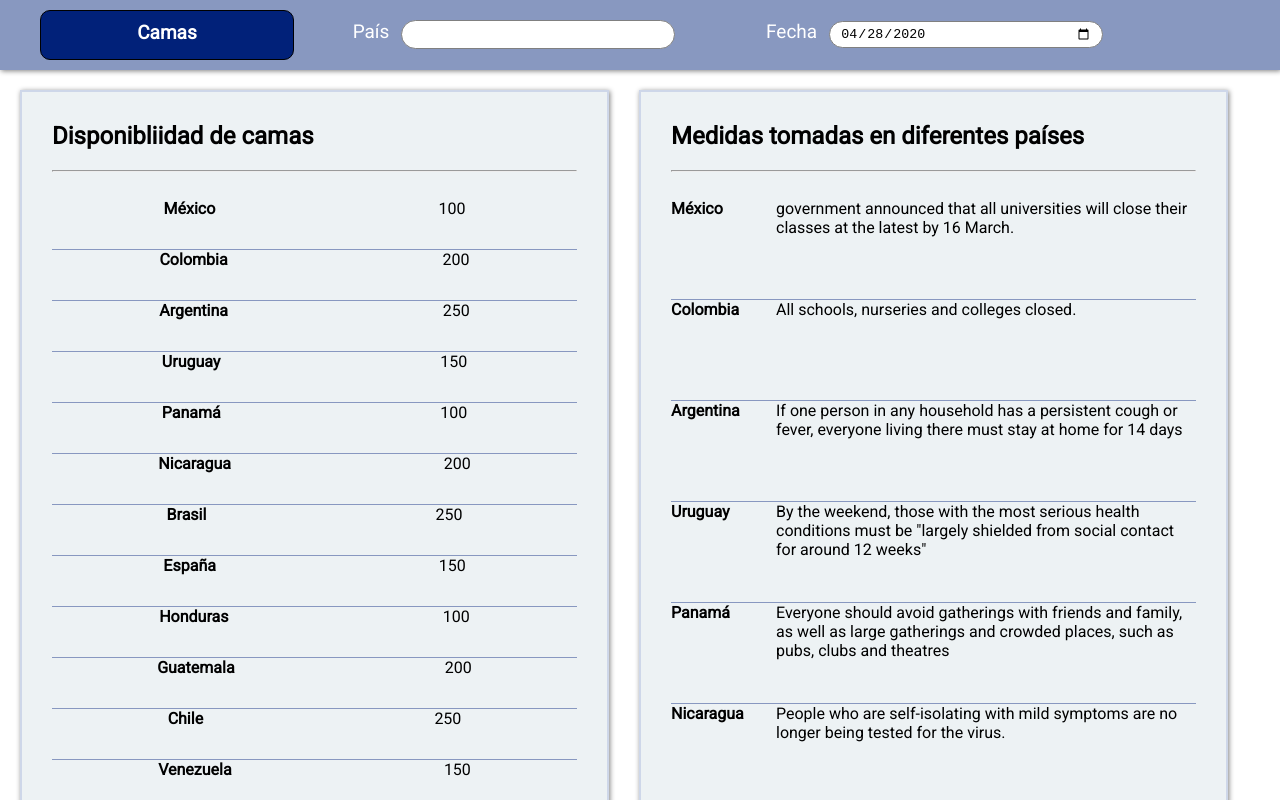
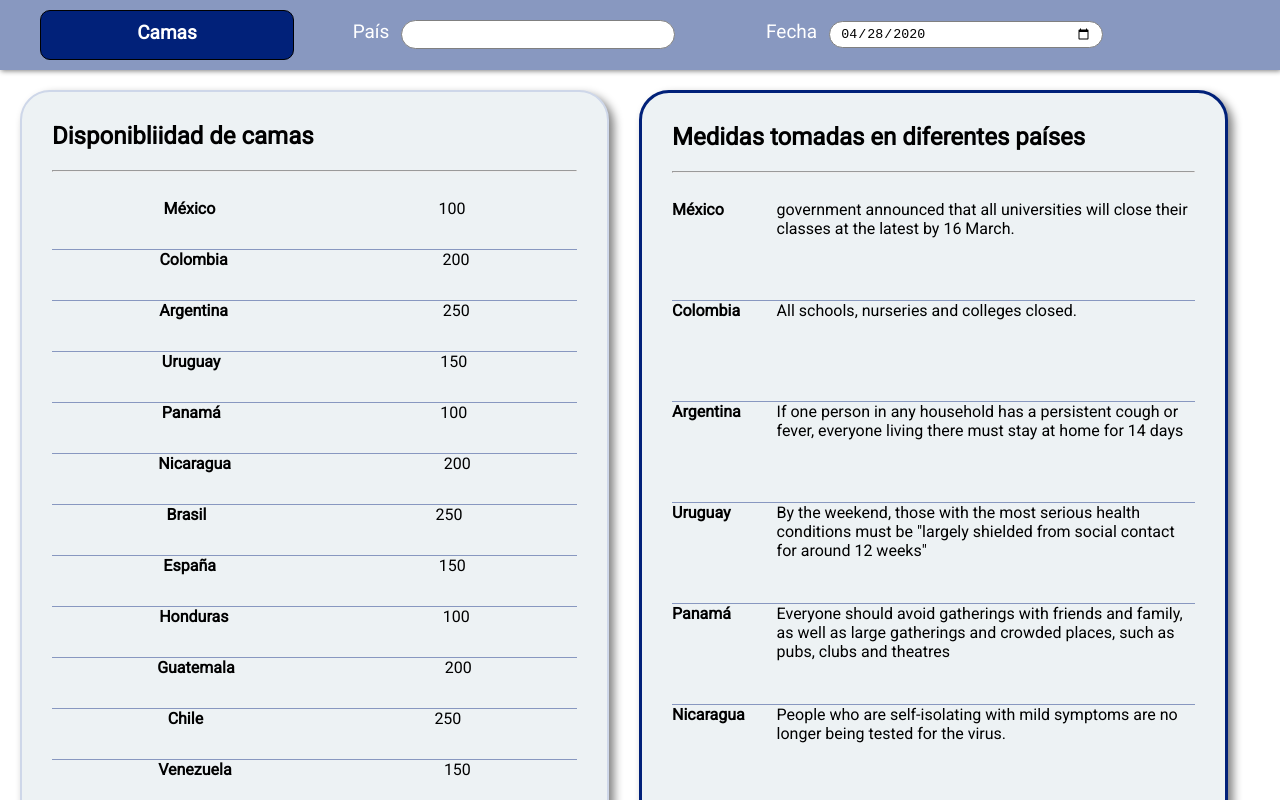
Before and after one commit to Armando101/Xilbab-, an Angular app: page /home in a window 1280 px wide. Shown: the top 800 px of the page. Built offline with nearby package versions, Linux system fonts and the light colour scheme.

Commit message:
Terminando de dar estilos a las cards y comunicación de header con dashboard

```diff
--- a/src/app/home/components/camas/camas.component.ts
+++ b/src/app/home/components/camas/camas.component.ts
@@ -10,6 +10,9 @@ export class CamasComponent implements OnInit {
 
 	@Input() camas: Camas[];
 
+	public highlight_camas;
+	public highlight_medidas;
+
   constructor() { }
 
   ngOnInit(): void {
--- a/src/app/home/components/dashboard/dashboard.component.html
+++ b/src/app/home/components/dashboard/dashboard.component.html
@@ -1,11 +1,11 @@
 <div class="dashboard">
-	<div class="dashboard__cards">
+	<div class="dashboard__cards" [ngClass] = "{'highlight-cards': highlight_camas }">
 		<h2>Disponibliidad de camas</h2>
 		<hr>
 		<br>
 		<app-camas [camas]="camas"></app-camas>
 	</div>
-	<div class="dashboard__cards">
+	<div class="dashboard__cards" [ngClass]="{ 'highlight-cards': !highlight_camas}">
 		<h2>Medidas tomadas en diferentes países</h2>
 		<hr>
 		<br>
--- a/src/app/home/components/dashboard/dashboard.component.ts
+++ b/src/app/home/components/dashboard/dashboard.component.ts
@@ -6,27 +6,36 @@ import { CamasService } from '../../services/camas.service';
 import { Medidas } from '../../models/medidas';
 import { MedidasService } from '../../services/medidas.service';
 
+import { HighlightService } from '../../services/highlight.service';
+
 
 @Component({
   selector: 'app-dashboard',
   templateUrl: './dashboard.component.html',
   styleUrls: ['./dashboard.component.scss'],
-  providers: [CamasService, MedidasService]
+  providers: [CamasService, MedidasService, HighlightService]
 })
 export class DashboardComponent implements OnInit {
 
 	public camas: Camas[];
 	public medidas: Medidas[];
 
+  public highlight_camas;
+
   constructor(
   	private _camasService: CamasService,
-  	private _medidasService: MedidasService
+  	private _medidasService: MedidasService,
+    private _highlight: HighlightService
   ) {
   	this.camas = _camasService.getCamas();
   	this.medidas = _medidasService.getMedidas();
   }
 
   ngOnInit(): void {
+    this._highlight.enviarDataObservable.subscribe(response => {
+      this.highlight_camas = response;
+      console.log(this._highlight.data);
+    });
   	console.log('Dashboard iniciado');
   }
 
--- /dev/null
+++ b/src/app/home/services/highlight.service.ts
@@ -0,0 +1,20 @@
+import { Injectable } from '@angular/core';
+import { Subject } from 'rxjs';
+
+@Injectable({
+	providedIn: 'root'
+})
+export class HighlightService {
+
+	public data = false;
+	public highlight_camas = new Subject<boolean>();
+
+	// Variable auxiliar que permitirá que los componentes se subscriban
+	enviarDataObservable = this.highlight_camas.asObservable();
+
+	enviarData(data: boolean) {
+		this.data = data;
+		this.highlight_camas.next(data);
+	}
+
+}
--- a/src/app/layout/layout.component.html
+++ b/src/app/layout/layout.component.html
@@ -1,5 +1,6 @@
 <app-header></app-header>
 <div class="container">
     <router-outlet></router-outlet>
+    <!-- <app-dashboard (Resaltar)="highlight($event)" ></app-dashboard> -->
 </div>
 <app-footer></app-footer>
--- a/src/app/shared/components/header/header.component.html
+++ b/src/app/shared/components/header/header.component.html
@@ -1,5 +1,5 @@
 <header>
-	<a (click)="toggleButton()" class="button" [routerLink]="['/home']">{{ titleButton }}</a>
+	<a (click)="toggleButton($event)" class="button" [routerLink]="['/home']">{{ titleButton }}</a>
 	<div class="header_pais">
 		<label for="">País</label><input type="text">
 	</div>
--- a/src/app/shared/components/header/header.component.ts
+++ b/src/app/shared/components/header/header.component.ts
@@ -1,10 +1,13 @@
 import { Component, OnInit } from '@angular/core';
 import { format, compareAsc } from 'date-fns'
+
+import { HighlightService } from '../../../home/services/highlight.service';
 
 @Component({
   selector: 'app-header',
   templateUrl: './header.component.html',
-  styleUrls: ['./header.component.scss']
+  styleUrls: ['./header.component.scss'],
+  providers: [HighlightService]
 })
 export class HeaderComponent implements OnInit {
 
@@ -12,17 +15,22 @@ export class HeaderComponent implements OnInit {
 	// dateControl = "2020-01-01";
 	dateControl = format(new Date(), 'yyyy-MM-dd');
 
-	constructor() { }
+	constructor(
+    private _highlight: HighlightService
+  ) { }
 
   ngOnInit(): void {
   }
 
-  toggleButton() {
+  toggleButton(event) {
   	if (this.titleButton == "Camas") {
 	  	this.titleButton = "Medidas";
+      this._highlight.enviarData(true);
   	} else {
   		this.titleButton = "Camas";
+      this._highlight.enviarData(false);
   	}
+
   }
 
 }
--- a/src/estilos/_dashboard.scss
+++ b/src/estilos/_dashboard.scss
@@ -10,8 +10,9 @@
 .dashboard__cards, .dashboard__cards--medidas_camas {
 	border: 2px solid $secondary_brand;
 	padding: 10px 30px;
-	box-shadow: 1px 1px 5px gray;
+	box-shadow: 5px 5px 10px gray;
 	background-color: $primary_background;
+	border-radius: 30px;
 }
 
 .dashboard__cards--medidas_camas {
@@ -35,6 +36,9 @@
 	height: 100px;
 	border-bottom: 1px solid $primary_brand;
 }
+.highlight-cards {
+	border: 3px solid $primary_action;
+}
 
 @media screen and (max-width: 1116px) {
 	.dashboard__cards {
```
